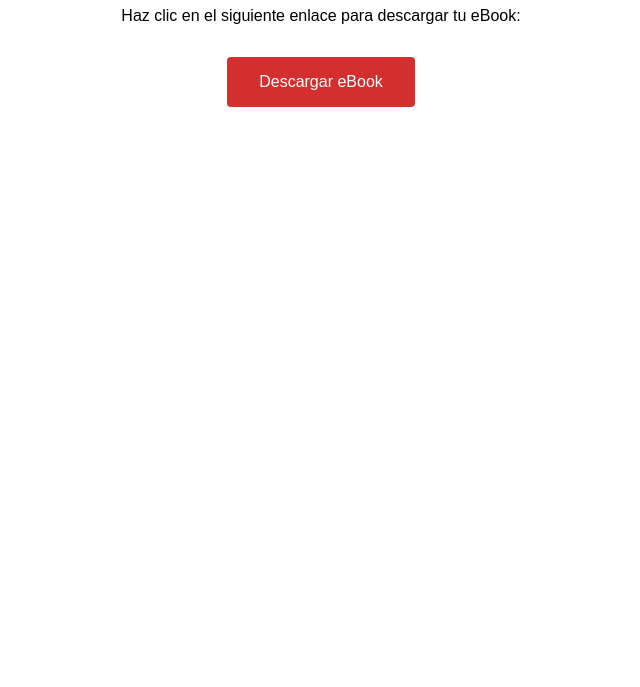
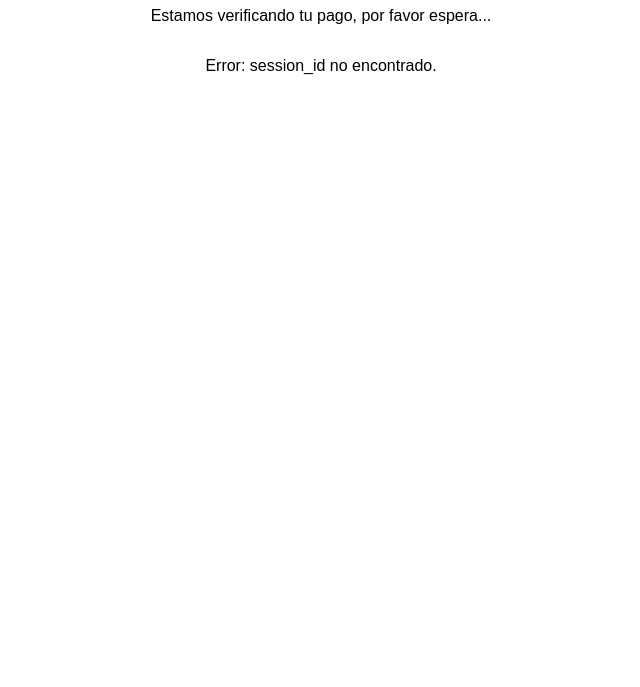
Before and after one commit to codeandesarrollo/ebookscodean, a website: page exito.html in a window 1280 px wide. Shown: the part 113-800 px from the top of the page, without its empty margins (319-959 px from the left). Drawn offline with Linux system fonts and the light colour scheme.

Commit message:
Update exito.html

```diff
--- a/exito.html
+++ b/exito.html
@@ -6,20 +6,40 @@
   <title>Compra Exitosa</title>
   <style>
     body { font-family: 'Montserrat', sans-serif; padding: 2rem; text-align: center; }
-    .download-link {
-      background-color: #d32f2f;
-      color: #fff;
-      padding: 1rem 2rem;
-      border-radius: 4px;
-      text-decoration: none;
-      display: inline-block;
-      margin-top: 1rem;
-    }
+    .message { margin-top: 2rem; }
   </style>
 </head>
 <body>
   <h1>¡Gracias por tu compra!</h1>
-  <p>Haz clic en el siguiente enlace para descargar tu eBook:</p>
-  <a href="ruta-al-ebook/ebook.pdf" class="download-link" download>Descargar eBook</a>
+  <p>Estamos verificando tu pago, por favor espera...</p>
+  <div id="download-container" class="message"></div>
+
+  <script>
+    // Extraer el session_id de la URL
+
+    const params = new URLSearchParams(window.location.search);
+    const sessionId = params.get('session_id');
+
+    if (!sessionId) {
+      document.getElementById('download-container').innerHTML = '<p>Error: session_id no encontrado.</p>';
+    } else {
+      // Llamada a nuestro endpoint de verificación
+      fetch(`/api/verify?session_id=${sessionId}`)
+        .then(response => response.json())
+        .then(data => {
+          if (data.success) {
+            document.getElementById('download-container').innerHTML = '<p>Pago confirmado. Redirigiendo a la descarga...</p>';
+            // Redirigir automáticamente al endpoint de descarga
+            window.location.href = data.downloadUrl;
+          } else {
+            document.getElementById('download-container').innerHTML = '<p>El pago aún no se ha confirmado. Por favor, inténtalo nuevamente más tarde.</p>';
+          }
+        })
+        .catch(error => {
+          console.error(error);
+          document.getElementById('download-container').innerHTML = '<p>Ocurrió un error, por favor intenta de nuevo.</p>';
+        });
+    }
+  </script>
 </body>
 </html>
```
